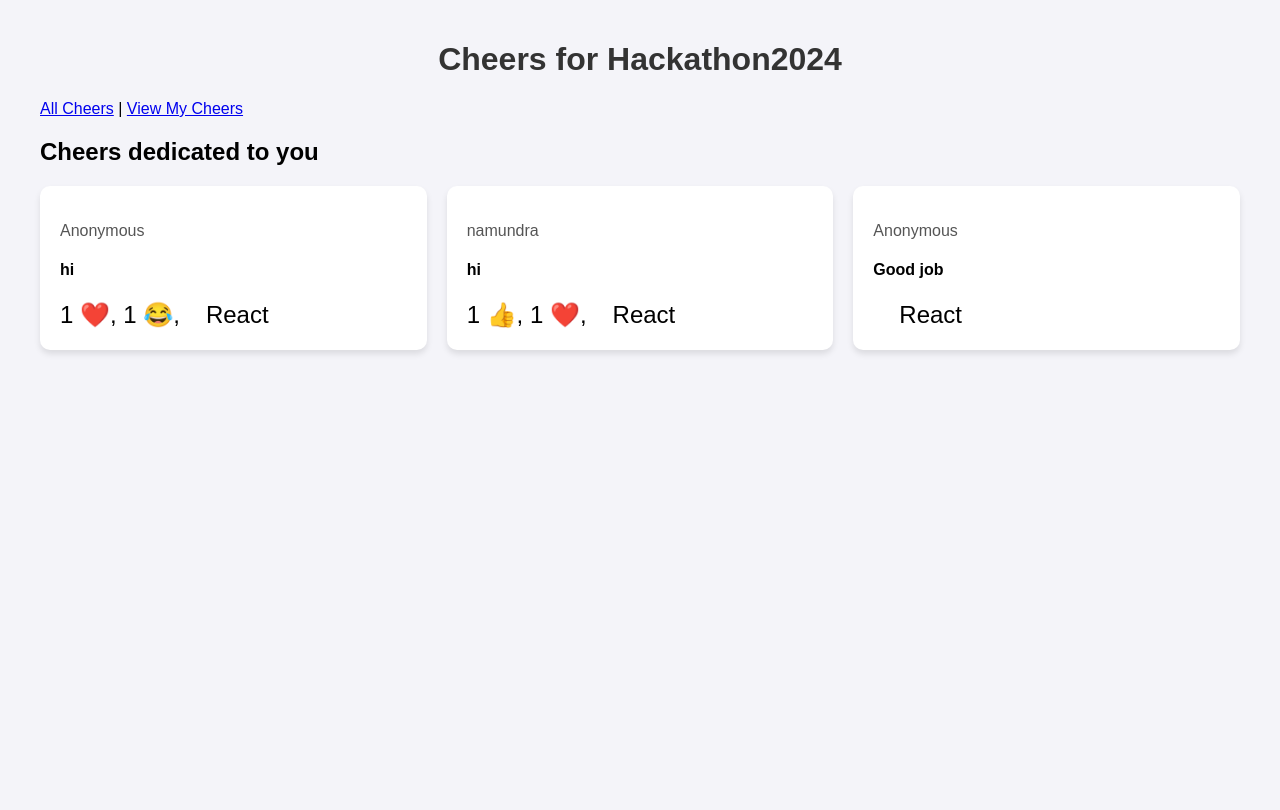
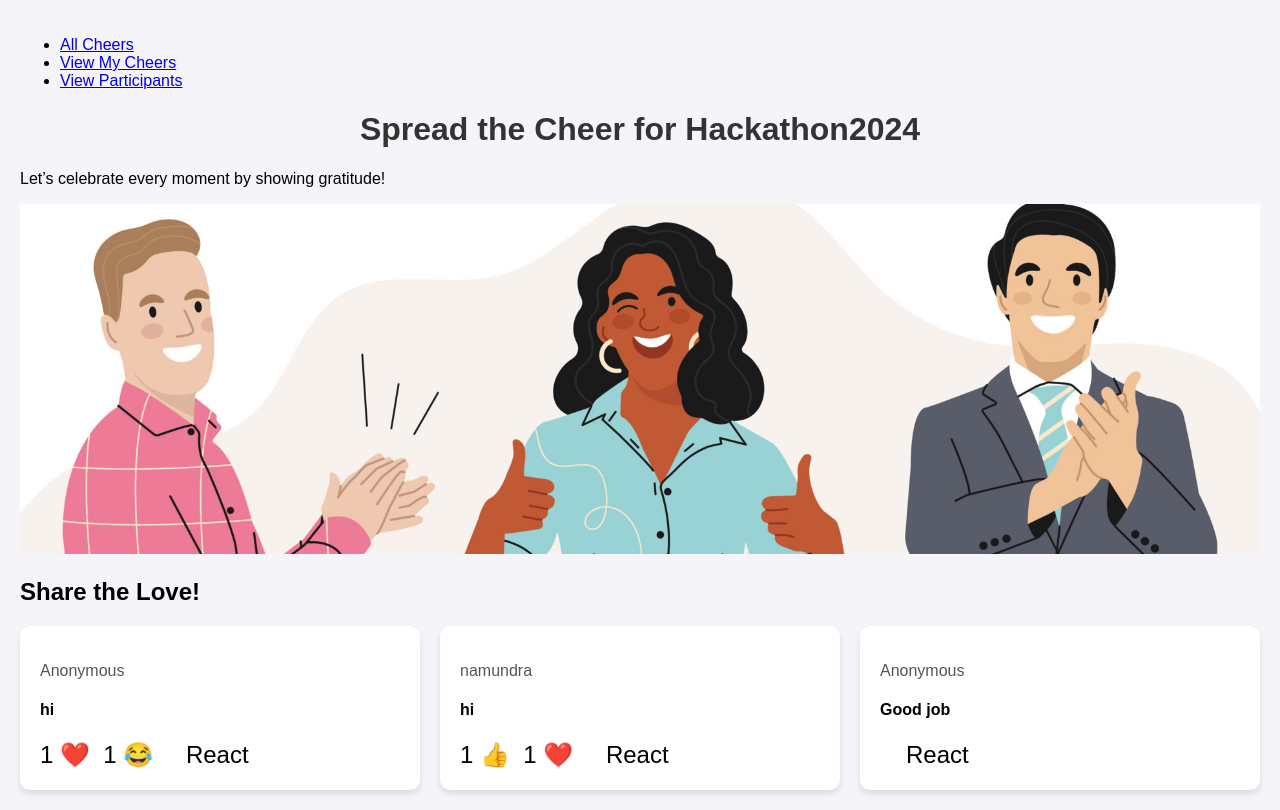
Before and after one commit to namundra-microsoft/Microsoft-Cheers, a Django app: page /appreciation/posts/1/my_posts/ in a window 1280 px wide. Before the commit the page ends 354 px from the top, so only its background shows below. Run offline with Django 5.2, Linux system fonts and the light colour scheme; a user stored in the database is signed in; data comes from the database, SQL or seed files in the repository; both versions use the stored data as it was after the commit.

Commit message:
More changes!

```diff
--- a/appreciation_project/appreciation/static/poststyle.css
+++ b/appreciation_project/appreciation/static/poststyle.css
@@ -108,7 +108,7 @@ h1 {
     border-radius: 5px;
     box-shadow: 0 4px 8px rgba(0, 0, 0, 0.1);
     margin-top: 5px;
-    transition: opacity 3s ease, visibility 3s ease; /* Smooth transition */
+    transition: opacity 3s ease, visibility 3s ease;
 }
 
     .emoji-dropdown button {
@@ -127,3 +127,10 @@ h1 {
     text-align: center;
     margin-top: 10px;
 }
+
+.header-image {
+    width: 10%;  /* Ensures the width takes the full available space or its original width */
+    height: 10%; /* Maintains aspect ratio but reduces height proportionally */
+    max-height: 50px; /* Set a maximum height to reduce the overall height */
+    object-fit: cover; /* Ensures the image fills the space without distorting */
+}
--- a/appreciation_project/appreciation/templates/appreciation/create_post.html
+++ b/appreciation_project/appreciation/templates/appreciation/create_post.html
@@ -36,7 +36,7 @@
             {% csrf_token %}
             {{ form.as_p }}  <!-- This will show the form fields without the event field -->
 
-            <button type="submit">Submit Post</button>
+            <button type="submit">Submit Cheer</button>
         </form>
     </div>
 </body>
--- a/appreciation_project/appreciation/templates/appreciation/post_list.html
+++ b/appreciation_project/appreciation/templates/appreciation/post_list.html
@@ -1,45 +1,61 @@
 {% load static %}
 <!DOCTYPE html>
-<html>
+<html lang="en">
 <head>
+    <meta charset="UTF-8">
+    <meta name="viewport" content="width=device-width, initial-scale=1.0">
     <title>Cheers for {{ event.name }}</title>
     <link rel="stylesheet" href="{% static 'poststyle.css' %}">
+    <!-- Add a Google Font for styling -->
+    <link href="https://fonts.googleapis.com/css2?family=Poppins:wght@400;600&display=swap" rel="stylesheet">
 </head>
 <body>
-    <div class="container">
-        <h1>Cheers for {{ event.name }}</h1>
+    <!-- Navigation Bar -->
+    <nav class="navbar">
+        <ul class="navbar-links">
+            <li><a href="{% url 'post_list' event.id %}">All Cheers</a></li>
+            <li><a href="{% url 'view_my_posts' event.id %}">View My Cheers</a></li>
+            <li><a href="{% url 'event_participants' event.id %}">View Participants</a></li>
+        </ul>
+    </nav>
 
-        <div class="tab-navigation">
-            <!-- Toggle between all posts and view my posts -->
-            <a href="{% url 'post_list' event.id %}">All Cheers</a> |
-            <a href="{% url 'view_my_posts' event.id %}">View My Cheers</a>
-        </div>
+    <!-- Header Section -->
+    <header class="header">
+        <h1>Spread the Cheer for {{ event.name }}</h1>
+        <p>Let’s celebrate every moment by showing gratitude!</p>
+        <img src="{% static 'images/gratitude.png' %}" alt="Gratitude Banner" class="header-image" style="width: 100%; max-height: 350px; object-fit: cover;">
+    </header>
 
-        {% if my_posts_view %}
-            <h2>Cheers dedicated to you</h2>
-        {% else %}
-            <h2>All Cheers</h2>
-        {% endif %}
-
-        <!-- Create Post Button (only show when the event is active) -->
+    <!-- Create Post Button -->
     {% if is_active %}
     <div class="create-post">
-            <a href="{% url 'create_post' event.id %}">Cheer someone! </a>
+        <a href="{% url 'create_post' event.id %}" class="btn-primary">Cheer Someone!</a>
     </div>
     {% endif %}
 
+    <!-- Gratitude Section -->
+    <section class="gratitude-section">
+        <h2>Share the Love!</h2>
+        <!-- <div class="gratitude-gallery">
+            <img src="{% static 'images/gratitude_heart.png' %}" alt="Heart Icon">
+            <img src="{% static 'images/gratitude_smile.png' %}" alt="Smile Icon">
+            <img src="{% static 'images/gratitude_handshake.png' %}" alt="Handshake Icon">
+        </div> -->
+    </section>
+
+    <!-- Post Grid -->
     <div class="post-grid">
         {% for res in posts %}
         {% with post=res.post reaction=res.reaction %}
         <div class="post-tile" data-post-id="{{ post.id }}">
-                <p>
+            <p class="post-author">
                 {% if post.is_anonymous %}
                 Anonymous
                 {% else %}
                 {{ post.author.username }}
                 {% endif %}
             </p>
-                <h4>{{ post.content }}</h4>
+            <h4 class="post-content">{{ post.content }}</h4>
 
             <!-- Reaction Section -->
             <div class="reactions-container">
@@ -47,7 +63,7 @@
                     <div class="reaction-values">
                         {% for react_type, react_count in reaction.items %}
                         {% if react_count > 0 %}
-                            {{ react_count }} {{ react_type }},
+                        {{ react_count }} {{ react_type }}&nbsp;
                         {% endif %}
                         {% endfor %}
                     </div>
@@ -57,19 +73,18 @@
                 <div class="emoji-button">
                     <button class="reaction-btn">React</button>
                     <div class="emoji-dropdown">
-                            <button class="emoji-button" title="Like">👍</button>
-                            <button class="emoji-button" title="Love">❤️</button>
-                            <button class="emoji-button" title="Laugh">😂</button>
-                            <button class="emoji-button" title="Wow">😮</button>
-                            <button class="emoji-button" title="Sad">😢</button>
-                            <button class="emoji-button" title="Angry">😡</button>
+                        <button class="emoji-btn" title="Like">👍</button>
+                        <button class="emoji-btn" title="Love">❤️</button>
+                        <button class="emoji-btn" title="Laugh">😂</button>
+                        <button class="emoji-btn" title="Wow">😮</button>
+                        <button class="emoji-btn" title="Sad">😢</button>
+                        <button class="emoji-btn" title="Angry">😡</button>
                     </div>
                 </div>
             </div>
         </div>
         {% endwith %}
         {% endfor %}
-        </div>
     </div>
 
     <script>
@@ -83,17 +98,15 @@
                         'Content-Type': 'application/x-www-form-urlencoded',
                         'X-CSRFToken': '{{ csrf_token }}'
                     },
-                    body: new URLSearchParams({
-                        'emoji': emoji
+                    body: new URLSearchParams({ 'emoji': emoji })
                 })
-                })
-                .then(response => response.json())  // Parse the JSON response
+                .then(response => response.json())
                 .then(data => {
                     let value = "";
                     Object.entries(data).forEach(([key, count]) => {
                         value += `${key}: ${count}, `;
                     });
-                    document.querySelector('.reaction-values').innerHTML = value.slice(0, -2);  // Update the reaction values
+                    this.closest('.post-tile').querySelector('.reaction-values').innerHTML = value.slice(0, -2);
                 });
             });
         });
--- a/appreciation_project/appreciation/templates/appreciation/team_members.html
+++ b/appreciation_project/appreciation/templates/appreciation/team_members.html
@@ -60,7 +60,7 @@
     <div class="user-container">
         <ul class="user-list">
             {% for user in users %}
-                <li>{{ user.username }} - {{ user.email }}</li>
+                <li>{{ user.username }}</li>
             {% endfor %}
         </ul>
     </div>
--- a/appreciation_project/appreciation/urls.py
+++ b/appreciation_project/appreciation/urls.py
@@ -10,4 +10,5 @@ urlpatterns = [
     path('team/', views.team_members, name='team_members'),  # New path for team members
     path('create_post/<int:event_id>/', views.create_post, name='create_post'),
     path('posts/<int:event_id>/my_posts/', views.view_my_posts, name='view_my_posts'),
+    path('event/<int:event_id>/participants/', views.event_participants, name='event_participants'),
 ]
--- a/appreciation_project/appreciation/views.py
+++ b/appreciation_project/appreciation/views.py
@@ -96,9 +96,10 @@ def event_list(request):
 
 #     return render(request, 'appreciation/post_list.html', {'event': event, 'posts': res_posts})
 
+@login_required
 def post_list(request, event_id):
     event = get_object_or_404(Event, id=event_id)
-    posts = event.posts.all()
+    posts = event.posts.all()  # Fetch all posts for the event
     reaction_emojis = {
         "Like": "👍",
         "Love": "❤️",
@@ -115,21 +116,20 @@ def post_list(request, event_id):
             reaction_count = Reaction.objects.filter(post=post, reaction_type=reaction_type).count()
             if reaction_count > 0:
                 res_reaction[reaction_emojis[reaction_type]] = reaction_count
-        print(res_reaction)
         res_posts.append({'post': post, 'reaction': res_reaction})
 
-    # Determine if the event is active
+    # Check if event is active
     is_active = event.end_date >= timezone.now().date()
 
-    return render(request, 'appreciation/post_list.html', {'event': event, 'posts': res_posts, 'is_active': is_active})
+    return render(request, 'appreciation/post_list.html', {'event': event, 'posts': res_posts, 'is_active': is_active, 'my_posts_view': False})
 
+@login_required
 def view_my_posts(request, event_id):
     event = get_object_or_404(Event, id=event_id)
     user = request.user
-    # Fetch posts where the 'to' field matches the logged-in user
+    # Fetch posts where 'to' field matches the logged-in user
     my_posts = Post.objects.filter(event=event, to=user)
 
-    # Prepare posts with reactions for display
     reaction_emojis = {
         "Like": "👍",
         "Love": "❤️",
@@ -150,8 +150,6 @@ def view_my_posts(request, event_id):
         res_posts.append({'post': post, 'reaction': res_reaction})
 
     return render(request, 'appreciation/post_list.html', {'event': event, 'posts': res_posts, 'my_posts_view': True})
-
-
 def create_event(request):
     if request.method == 'POST':
         form = EventForm(request.POST)
@@ -165,3 +163,18 @@ def create_event(request):
 def team_members(request):
     users = User.objects.all()  # Get all the users from the database
     return render(request, 'appreciation/team_members.html', {'users': users})
+
+
+@login_required
+def event_participants(request, event_id):
+    event = get_object_or_404(Event, id=event_id)
+
+    # Get users who have participated (posted or reacted)
+    post_authors = Post.objects.filter(event=event).values_list('author', flat=True)
+    reaction_users = Reaction.objects.filter(post__event=event).values_list('user', flat=True)
+
+    # Get unique user list
+    participant_ids = set(list(post_authors) + list(reaction_users))
+    participants = User.objects.filter(id__in=participant_ids)
+
+    return render(request, 'appreciation/event_participants.html', {'event': event, 'participants': participants})
```
Also changed, not shown: appreciation_project/appreciation/templates/appreciation/event_list.html (+93 -8 lines), appreciation_project/appreciation/templates/appreciation/event_participants.html (added, +21 -0 lines), appreciation_project/appreciation/static/images/1.png (added), appreciation_project/appreciation/static/images/2.png (added), appreciation_project/appreciation/static/images/cheer.png (added), appreciation_project/appreciation/static/images/event_icon.png (added), appreciation_project/appreciation/static/images/eventicon.gif (added), appreciation_project/appreciation/static/images/gratitude.png (added), appreciation_project/appreciation/static/images/gratitude_banner.png (added), appreciation_project/db.sqlite3, 1 other file. Lines whose indentation alone changed are shown as unchanged.
